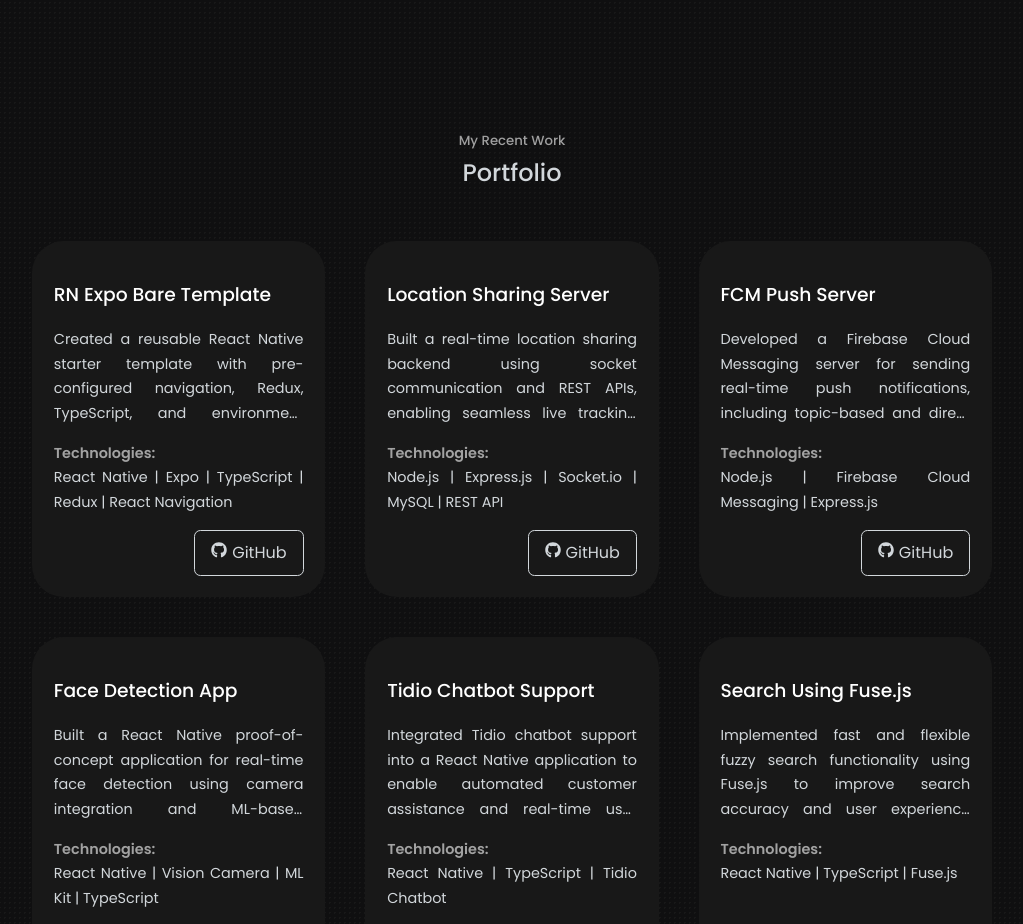
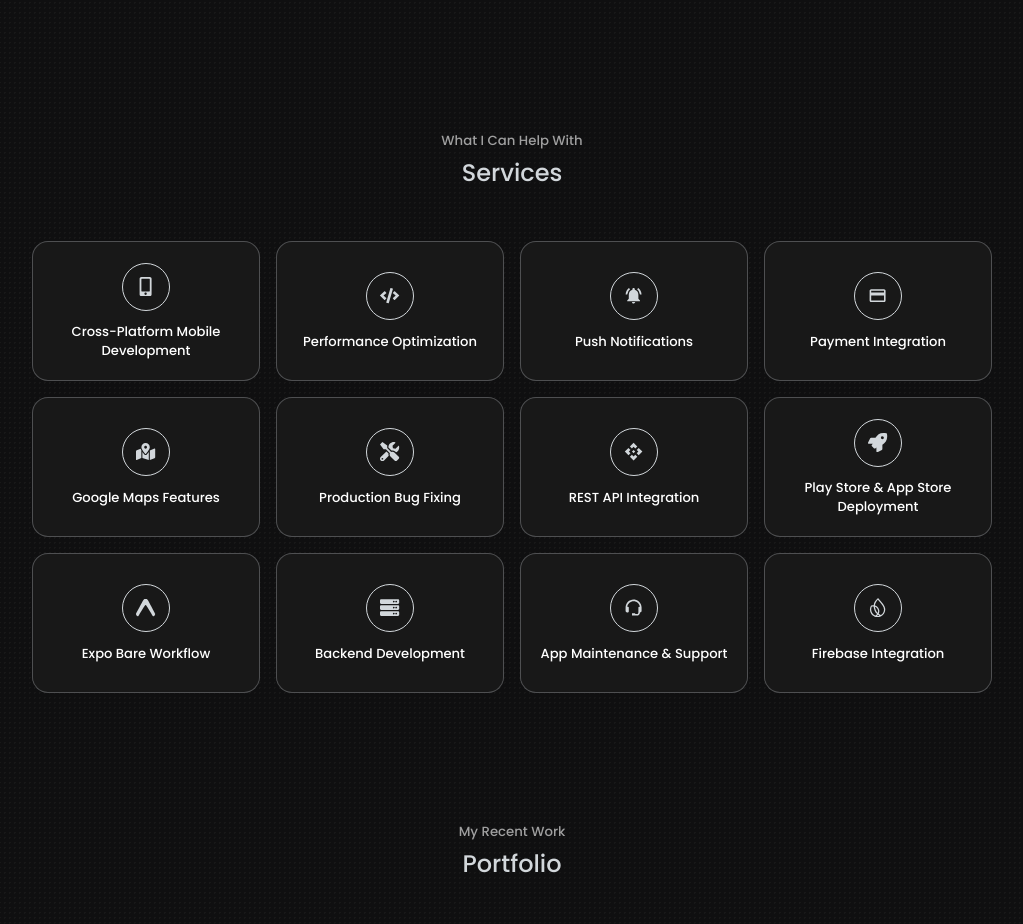
Before and after one commit to dainyjose/my-portfolio, a React (Vite) app: page / in a window 1280 px wide. Shown: the part 1860-2784 px from the top of the page, without its empty margins (128-1151 px from the left). Built offline with nearby package versions, Linux system fonts and the light colour scheme.

Commit message:
feat: add What I Can Help With Services

```diff
--- a/src/App.tsx
+++ b/src/App.tsx
@@ -7,6 +7,7 @@
 import Footer from "./components/footer/Footer";
 import Header from "./components/header/Header";
 import Portfolio from "./components/Portfolio/Portfolio";
+import Services from "./components/Services/Services";
 import TechSkills from "./components/TechSkills/TechSkills";
 import Work from "./components/Work/Work";
 
@@ -17,6 +18,7 @@
       <BottomBar />
       <About />
       <TechSkills />
+      <Services />
       <Portfolio />
       <Experience />
       <Work />
--- /dev/null
+++ b/src/components/Services/Services.css
@@ -0,0 +1,58 @@
+.services__container {
+  display: grid;
+  grid-template-columns: repeat(4, 1fr);
+  gap: 1rem;
+}
+.service__card {
+  background: var(--color-bg-variant);
+  border-radius: 1rem;
+  padding: 1.2rem 0.8rem;
+  text-align: center;
+
+  border: 1px solid var(--color-primary-variant);
+
+  transition: var(--transition);
+  cursor: pointer;
+
+  min-height: 140px;
+
+  display: flex;
+  flex-direction: column;
+  justify-content: center;
+}
+
+.service__card:hover {
+  background: transparent;
+  border: 1px solid var(--color-primary);
+  transform: translateY(-5px);
+}
+
+.service__icon {
+  width: 3rem;
+  height: 3rem;
+  margin: 0 auto 0.8rem;
+  border-radius: 2rem;
+
+  display: grid;
+  place-items: center;
+
+  font-size: 1.2rem;
+
+  color: var(--color-primary);
+
+  border: 0.5px solid var(--color-primary);
+
+  transition: var(--transition);
+}
+
+.service__card:hover .service__icon {
+  background: rgba(77, 181, 255, 0.12);
+
+  border-width: 0.1px;
+}
+
+.service__card h3 {
+  font-size: 0.82rem;
+  line-height: 1.4;
+  color: var(--color-white);
+}
--- /dev/null
+++ b/src/components/Services/Services.tsx
@@ -0,0 +1,90 @@
+import {
+  FaMobileAlt,
+  FaCode,
+  FaMapMarkedAlt,
+  FaTools,
+  FaServer,
+  FaRocket,
+} from "react-icons/fa";
+
+import { MdNotificationsActive, MdPayment, MdApi } from "react-icons/md";
+
+import { SiExpo, SiFirebase } from "react-icons/si";
+
+import { BiSupport } from "react-icons/bi";
+import "./Services.css";
+
+const Services = () => {
+  const services = [
+    {
+      icon: <FaMobileAlt />,
+      title: "Cross-Platform Mobile Development",
+    },
+    {
+      icon: <FaCode />,
+      title: "Performance Optimization",
+    },
+    {
+      icon: <MdNotificationsActive />,
+      title: "Push Notifications",
+    },
+    {
+      icon: <MdPayment />,
+      title: "Payment Integration",
+    },
+    {
+      icon: <FaMapMarkedAlt />,
+      title: "Google Maps Features",
+    },
+    {
+      icon: <FaTools />,
+      title: "Production Bug Fixing",
+    },
+    {
+      icon: <MdApi />,
+      title: "REST API Integration",
+    },
+    {
+      icon: <FaRocket />,
+      title: "Play Store & App Store Deployment",
+    },
+    {
+      icon: <SiExpo />,
+      title: "Expo Bare Workflow",
+    },
+    {
+      icon: <FaServer />,
+      title: "Backend Development",
+    },
+    {
+      icon: <BiSupport />,
+      title: "App Maintenance & Support",
+    },
+    {
+      icon: <SiFirebase />,
+      title: "Firebase Integration",
+    },
+  ];
+
+  return (
+    <section id="services">
+      <h5>What I Can Help With</h5>
+      <h2>Services</h2>
+
+      <div className="container services__container">
+        {services.map((service, index) => (
+          <article
+            className="service__card"
+            key={index}
+          >
+            <div className="service__icon">{service.icon}</div>
+
+            <h3>{service.title}</h3>
+          </article>
+        ))}
+      </div>
+    </section>
+  );
+};
+
+export default Services;
```
